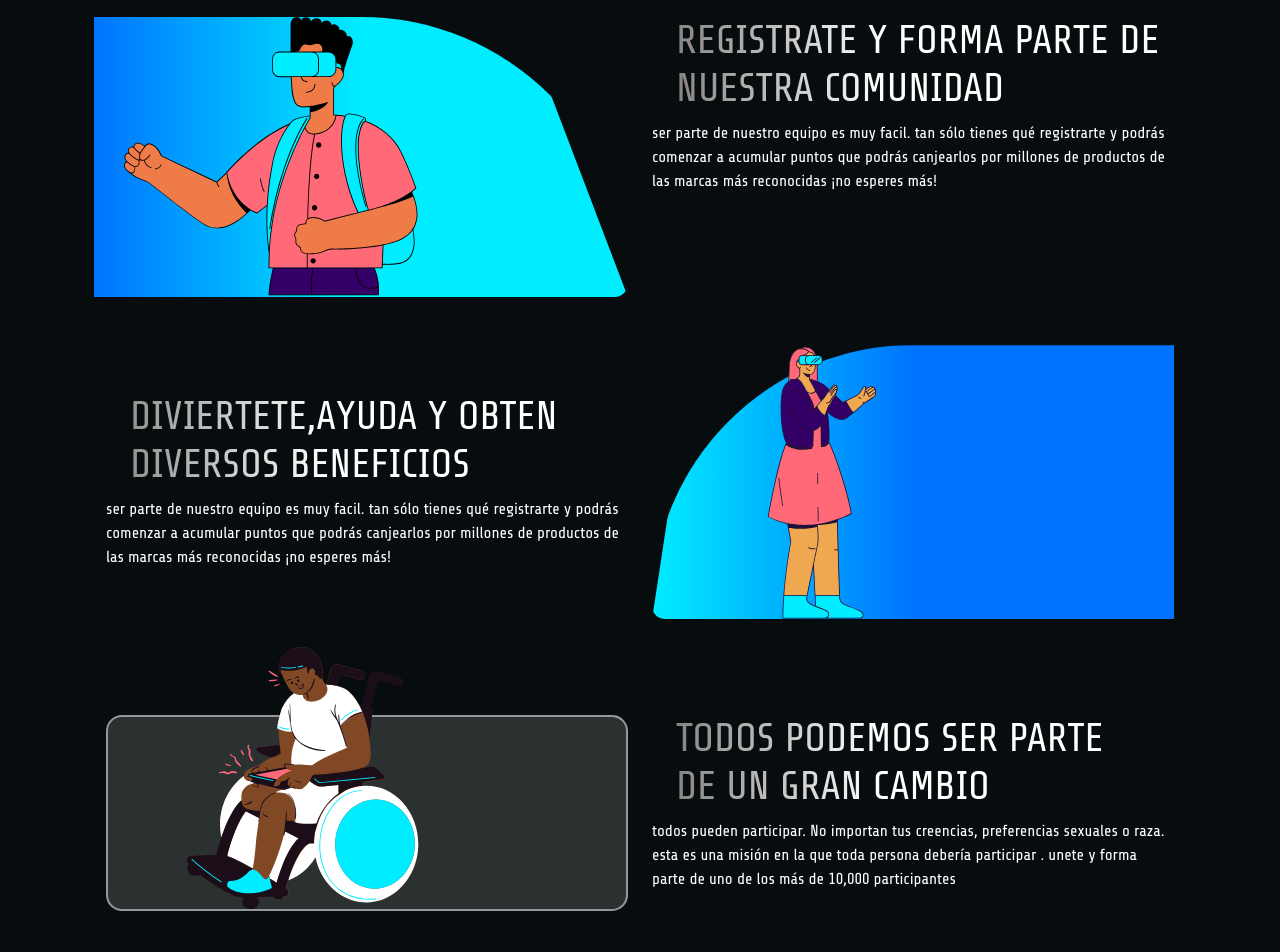
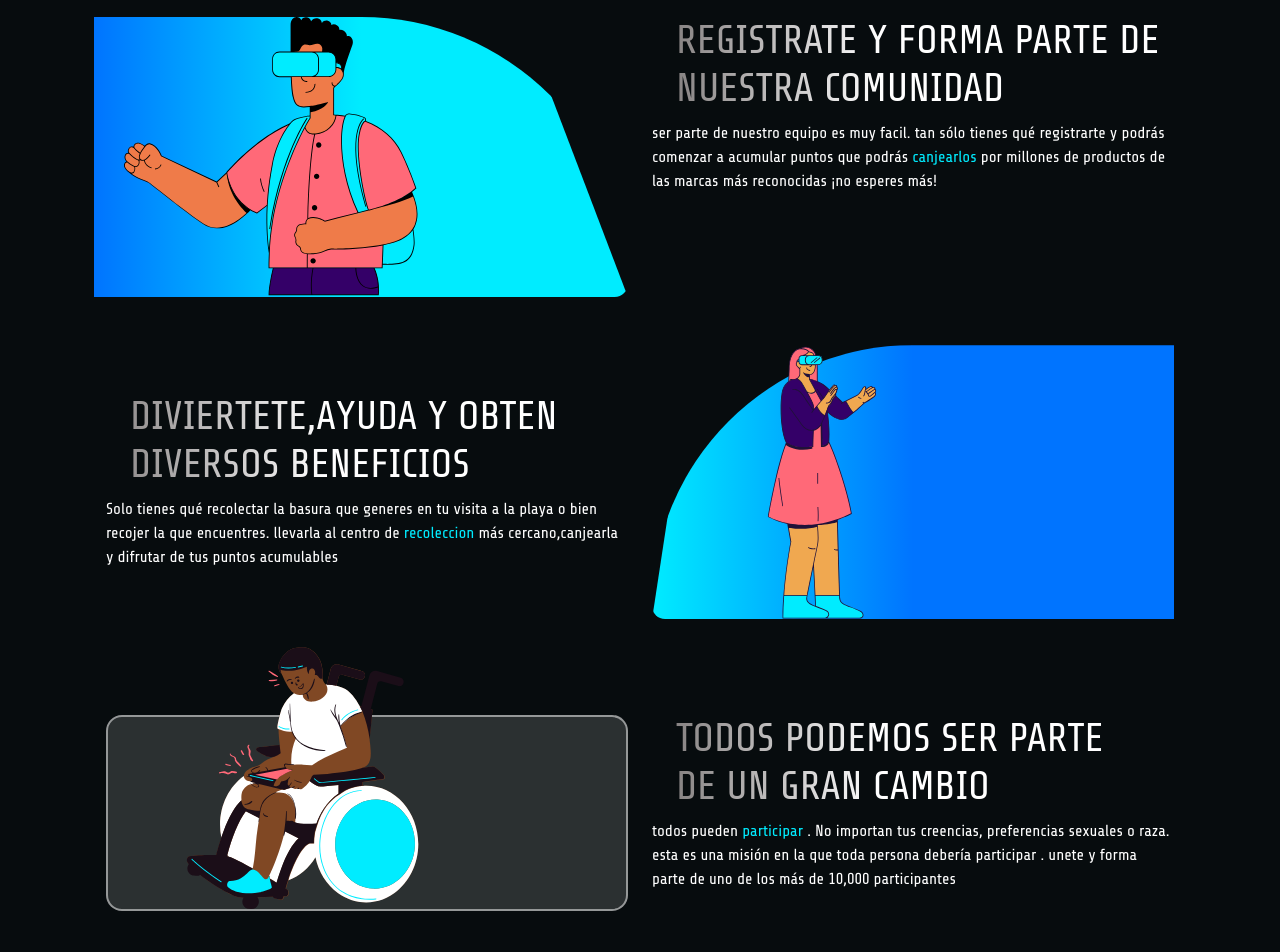
Before and after one commit to moy314/hackTheOcean, an Angular app: page /general in a window 1280 px wide. Shown: the part 180-1132 px from the top of the page. Built offline with nearby package versions, Linux system fonts and the light colour scheme.

Commit message:
9: corrigiendo info general

```diff
--- a/src/app/components/info-general/info-general.component.html
+++ b/src/app/components/info-general/info-general.component.html
@@ -26,7 +26,7 @@
 
         <p>
           ser parte de nuestro equipo es muy facil. tan sólo tienes qué registrarte y podrás comenzar
-          a acumular puntos  que podrás canjearlos por millones de productos de las marcas más reconocidas
+          a acumular puntos  que podrás <span class="texto-azul"> canjearlos</span> por millones de productos de las marcas más reconocidas
           ¡no esperes más!
 
         </p>
@@ -68,9 +68,8 @@
 
         </div>
         <p>
-          ser parte de nuestro equipo es muy facil. tan sólo tienes qué registrarte y podrás comenzar
-          a acumular puntos  que podrás canjearlos por millones de productos de las marcas más reconocidas
-          ¡no esperes más!
+          Solo tienes qué recolectar la basura que generes en tu visita a la playa o bien recojer la que encuentres.
+          llevarla al centro de <span class="texto-azul">recoleccion</span> más cercano,canjearla y difrutar de tus puntos acumulables
 
         </p>
 
@@ -141,7 +140,7 @@
         </div>
 
         <p>
-            todos pueden participar. No importan tus creencias, preferencias sexuales o raza.
+            todos pueden <span class="texto-azul">participar</span> . No importan tus creencias, preferencias sexuales o raza.
             esta es una misión en la que toda persona debería participar .
             unete y forma parte de uno de los más de 10,000 participantes
         </p>
```
